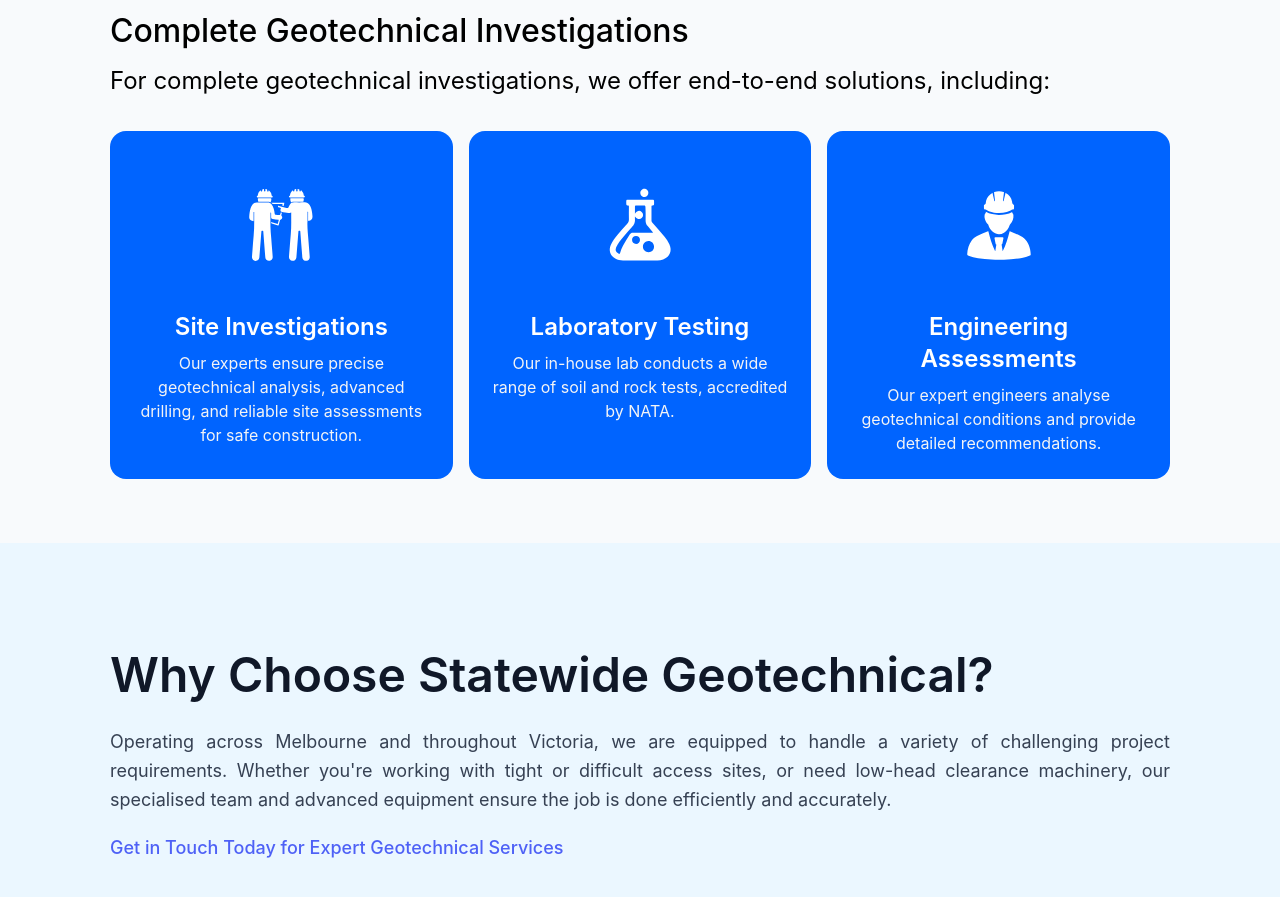
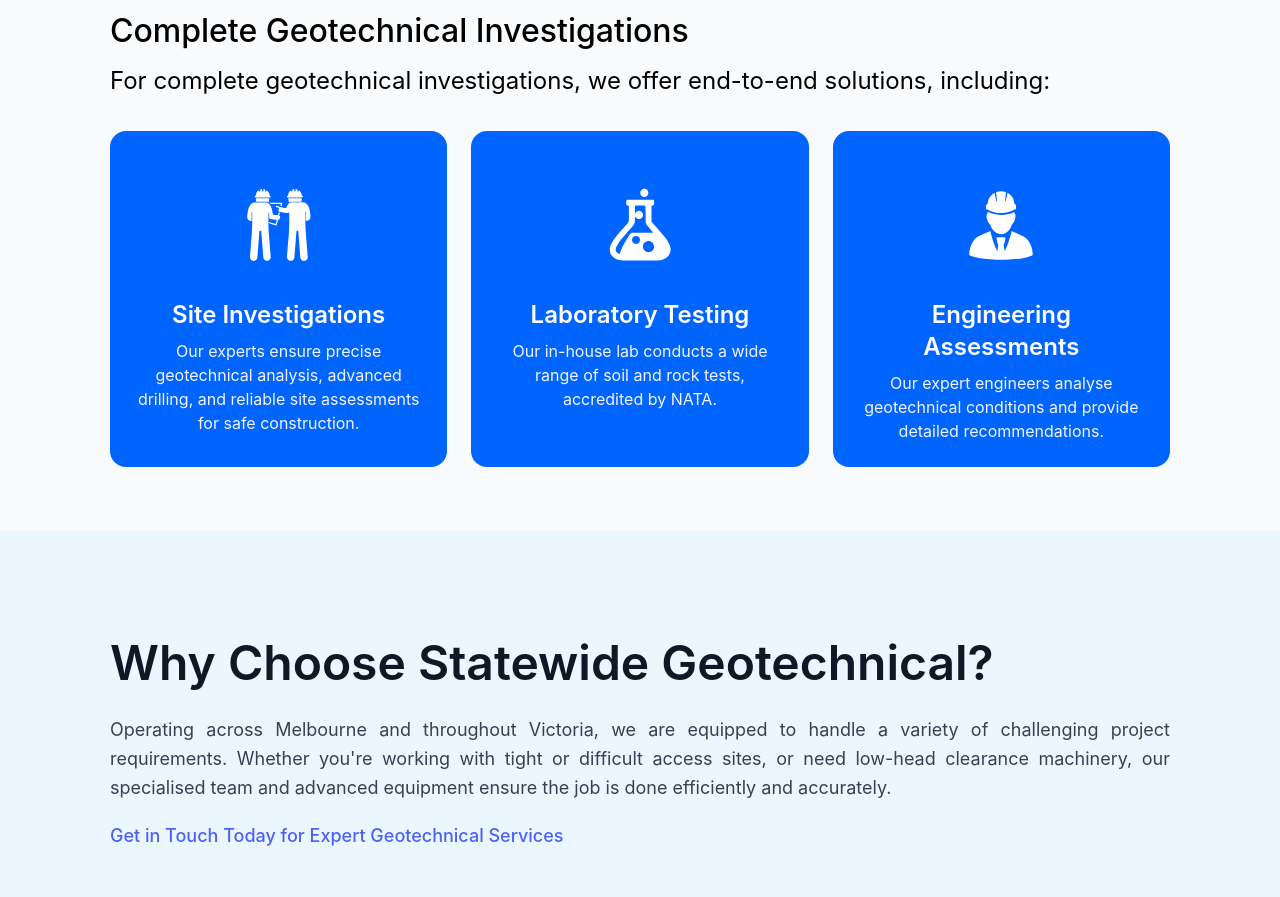
Before and after one commit to tharanga-madurapperuma/statewide-geotechnical_construction-site, a React (Vite) app: page /site in a window 1280 px wide. Shown: the part 4240-5137 px from the top of the page. Built offline with nearby package versions, Linux system fonts and the light colour scheme.

Commit message:
spacing issue updated

```diff
--- a/src/components/card-icon-text-center/CardIconTextCenterColored.jsx
+++ b/src/components/card-icon-text-center/CardIconTextCenterColored.jsx
@@ -18,7 +18,7 @@ const CardIconTextCenterColored = ({
             </div>
 
             {/* Title */}
-            <h2 className="font-inter text-lg md:text-xl lg:text-2xl font-semibold text-center mt-4">
+            <h2 className="font-inter text-lg md:text-xl lg:text-2xl font-semibold text-center mt-1">
                 {titleText}
             </h2>
 
--- a/src/pages/site/Site.jsx
+++ b/src/pages/site/Site.jsx
@@ -191,7 +191,7 @@ const Site = () => {
               For complete geotechnical investigations, we offer end-to-end
               solutions, including:
             </p>
-            <div className="w-full grid grid-cols-1 gap-4 mt-4 sm:grid-cols-2 md:grid-cols-3 md:mt-6 lg:mt-8">
+            <div className="w-full grid grid-cols-1 gap-[24px] mt-4 sm:grid-cols-2 md:grid-cols-3 md:mt-6 lg:mt-8">
               <CardIconTextCenterColored
                 iconUrl={TwoMen}
                 titleText="Site Investigations"
```
